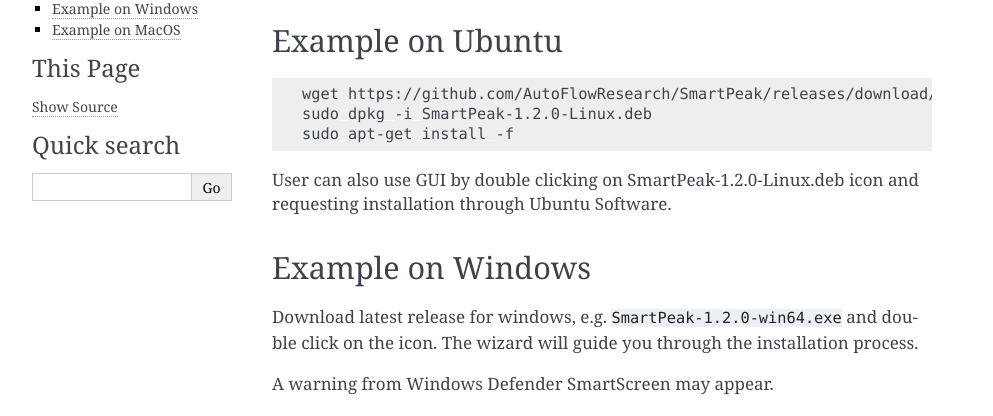
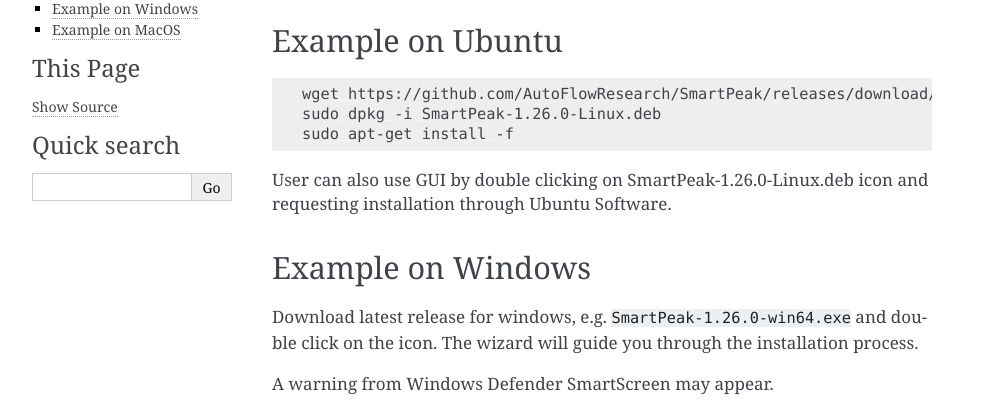
Before and after one commit to AutoFlowResearch/SmartPeak, a Sphinx documentation site: the page built from docs/guide/install.rst, in a window 1280 px wide. Shown: the part 138-554 px from the top of the page, without its empty margins (148-1141 px from the left). Built offline with Sphinx 7.4.7, drawn with Linux system fonts in a browser that asks for light colours; pages that are not in the unit, such as notebooks, are missing from menus.

Commit message:
fix: updated version for installation instructions

```diff
--- a/docs/guide/install.rst
+++ b/docs/guide/install.rst
@@ -9,17 +9,17 @@
 
 .. code-block:: bash
 
-    wget https://github.com/AutoFlowResearch/SmartPeak/releases/download/v1.2.0/SmartPeak-1.2.0-Linux.deb
-    sudo dpkg -i SmartPeak-1.2.0-Linux.deb
+    wget https://github.com/AutoFlowResearch/SmartPeak/releases/download/v1.26.0/SmartPeak-1.26.0-Linux.deb
+    sudo dpkg -i SmartPeak-1.26.0-Linux.deb
     sudo apt-get install -f
 
-User can also use GUI by double clicking on SmartPeak-1.2.0-Linux.deb icon and requesting installation through Ubuntu Software.
+User can also use GUI by double clicking on SmartPeak-1.26.0-Linux.deb icon and requesting installation through Ubuntu Software.
 
 
 Example on Windows
 ------------------
 
-Download latest release for windows, e.g. ``SmartPeak-1.2.0-win64.exe`` and double click on the icon.
+Download latest release for windows, e.g. ``SmartPeak-1.26.0-win64.exe`` and double click on the icon.
 The wizard will guide you through the installation process.
 
 A warning from Windows Defender SmartScreen may appear.
```
